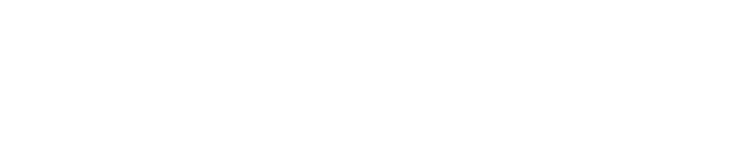
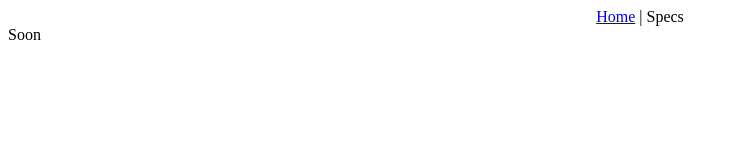
Before and after one commit to Universal-Smart-Video-Format/USV-Site, a plain HTML site: page specs.html in a window 1280 px wide. Shown: the whole page, without its empty margins (0-737 px from the left). Drawn offline with Linux system fonts and the light colour scheme.

Commit message:
Update specs.html

```diff
--- a/specs.html
+++ b/specs.html
@@ -6,5 +6,7 @@
 <meta name="viewport" content="width=device-width, user-scalable=no, initial-scale=1">
 </head>
 <body>
+<center><a href="index.html">Home</a><span> | </span><span>Specs</span></center>
+Soon
 </body>
 </html>
```
